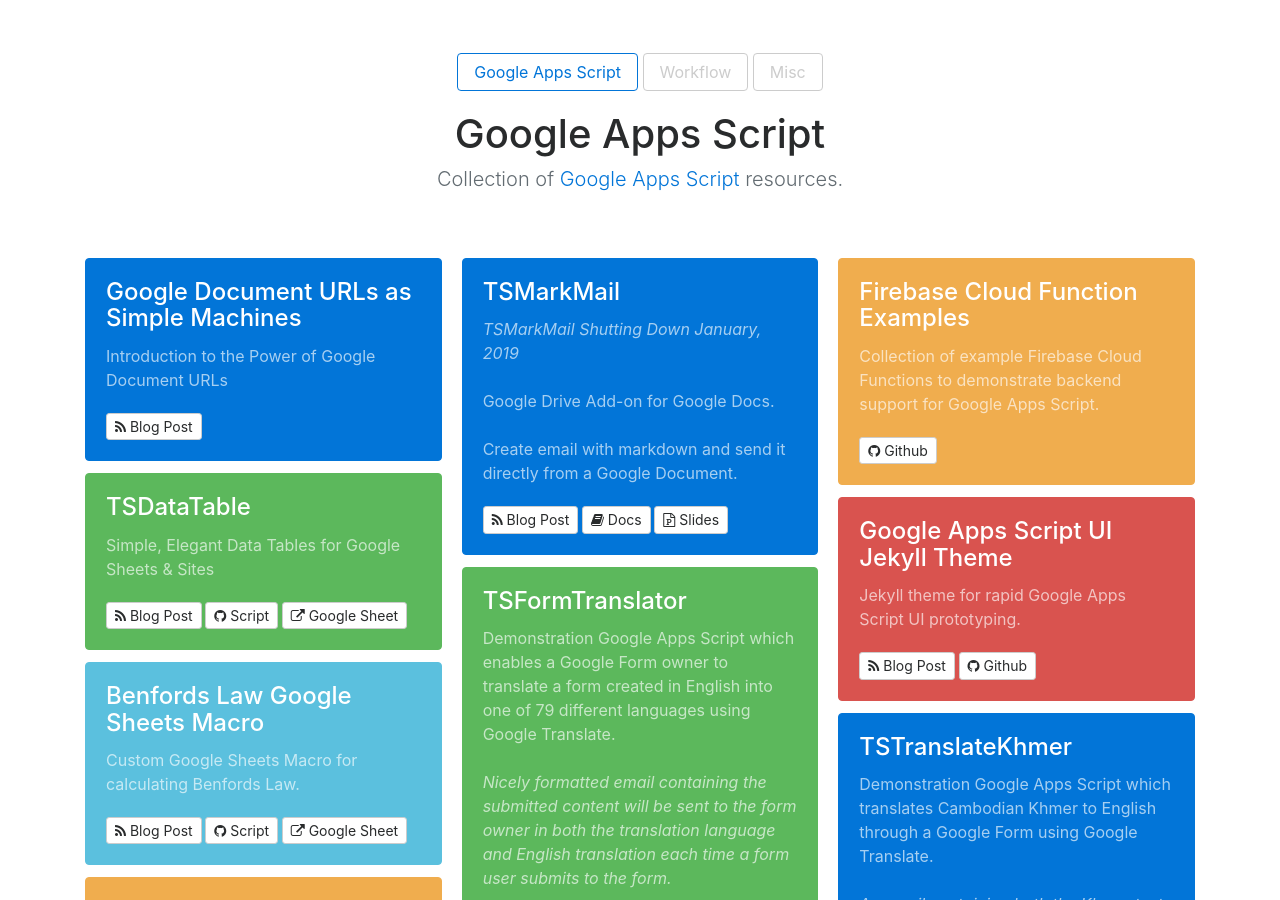
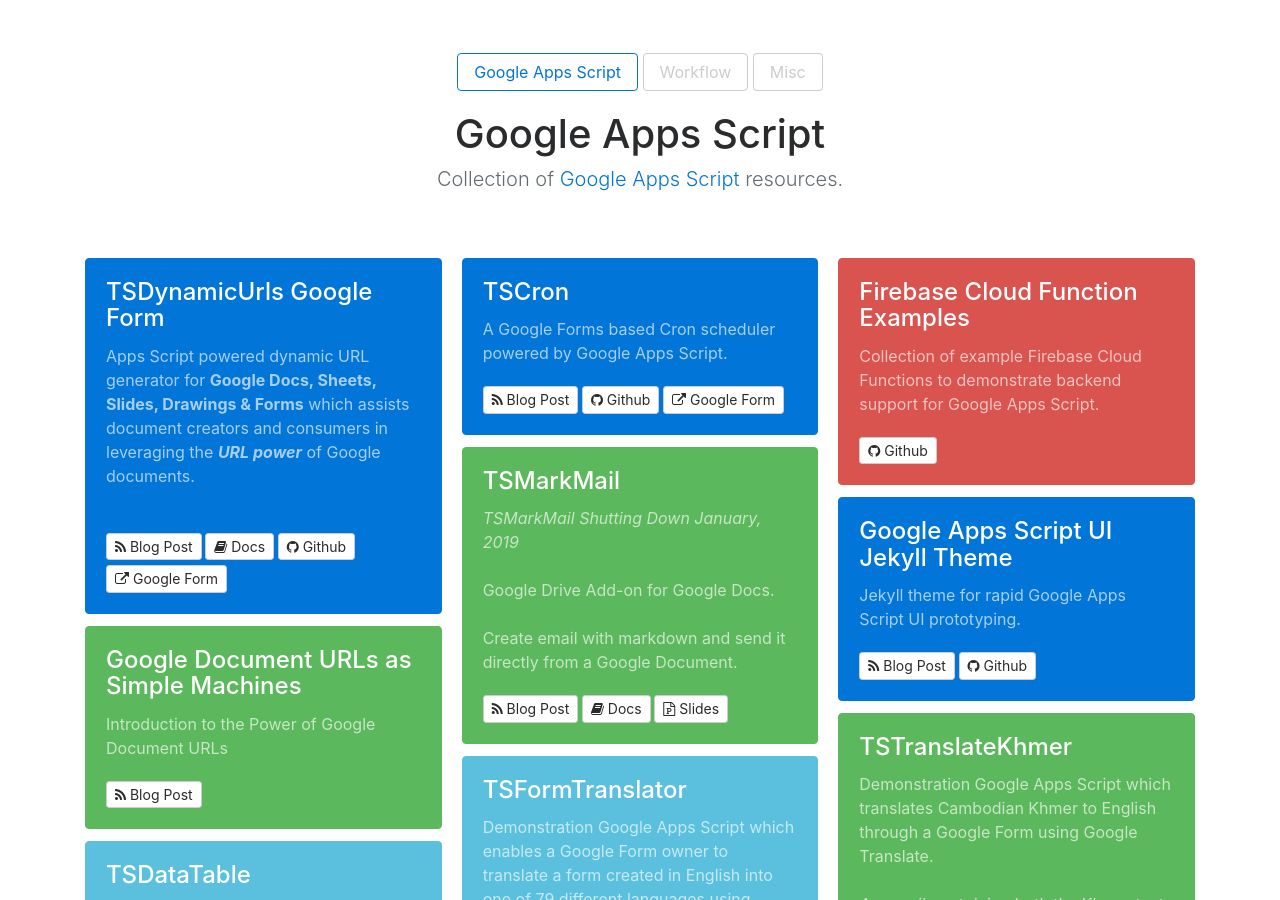
Before and after one commit to techstreams/techstreams.github.io, a Jekyll site: the page built from appscript.html, in a window 1280 px wide and 900 px high. Built offline with Jekyll 4.4.1, drawn with Linux system fonts in a browser that asks for light colours; nearby versions of some CDN libraries.

Commit message:
Update appscript.yml

```diff
--- a/_data/appscript.yml
+++ b/_data/appscript.yml
@@ -1,4 +1,17 @@
 items:
+  - tl_title: TSDynamicUrls Google Form
+    tl_content: >
+      Apps Script powered dynamic URL generator for <strong>Google Docs, Sheets, Slides, Drawings & Forms</strong> which assists document creators and consumers in leveraging the <strong><em>URL power</em></strong> of Google documents.<br><br>
+    buttons:
+      - href: 'https://medium.com/@techstreams/tsdynamicurls-1-leverage-the-url-power-of-google-docs-sheets-slides-drawings-forms-598b5dd53c98'
+        name: <i class="fa fa-rss"></i> Blog Post
+      - href: 'https://medium.com/@techstreams/tsdynamicurls-1-leverage-the-url-power-of-google-docs-sheets-slides-drawings-forms-598b5dd53c98'
+        name: <i class="fa fa-book"></i> Docs
+      - href: 'https://github.com/techstreams/TSDynamicUrls'
+        name: <i class="fa fa-github"></i> Github
+      - href: 'https://techstreams.page.link/TSDynamicUrlsForm'
+        name: <i class="fa fa-external-link"></i> Google Form
+#
   - tl_title: Google Document URLs as Simple Machines
     tl_content: Introduction to the Power of Google Document URLs
     buttons:
```
